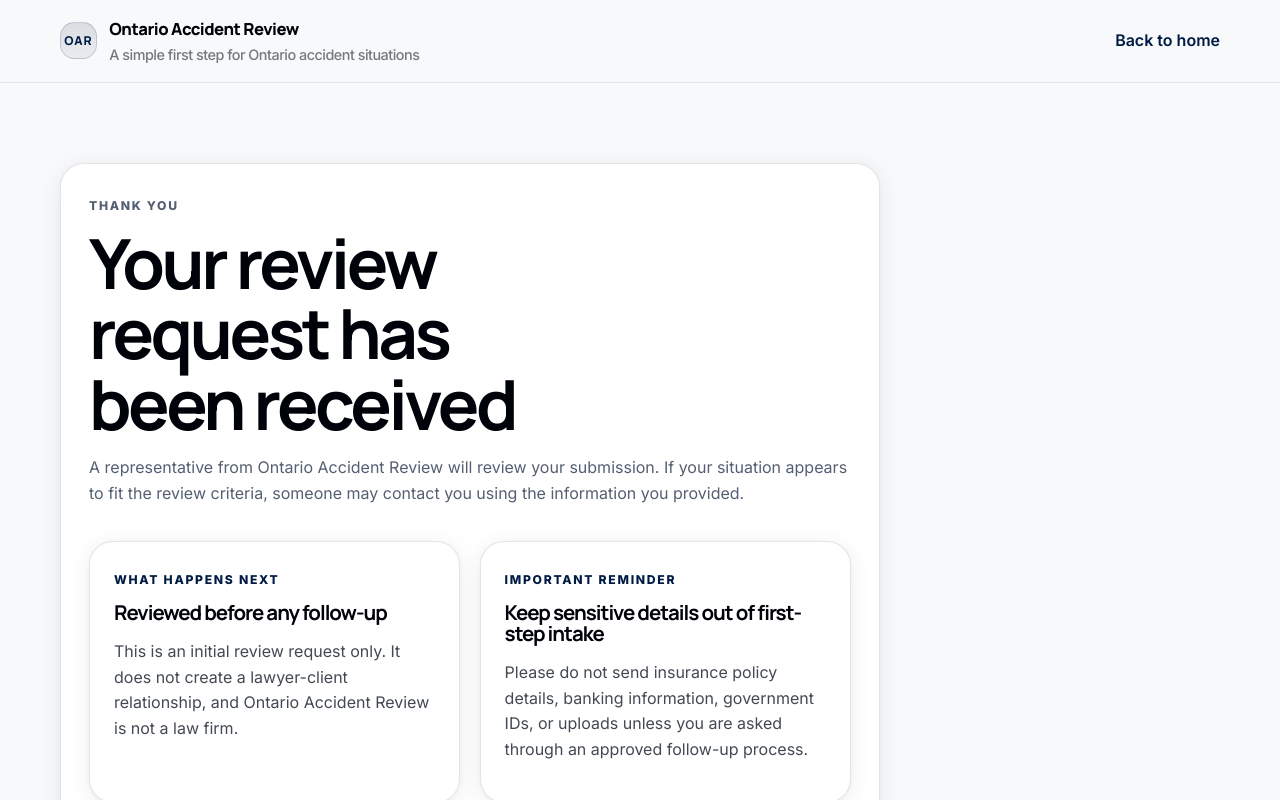
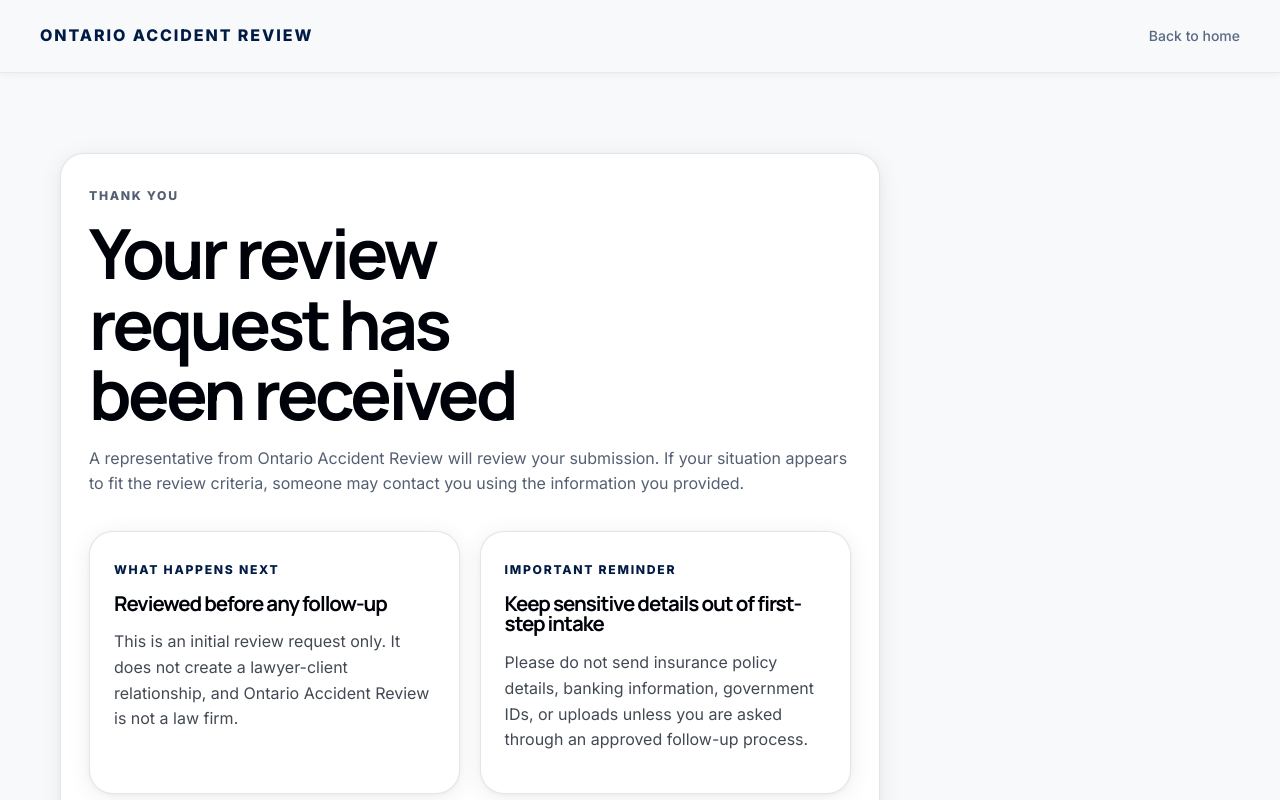
Before and after one commit to jyoung905/OARreal, a Next.js app: page /thank-you in a window 1280 px wide. Shown: the top 800 px of the page. Built offline with nearby package versions, Linux system fonts and the light colour scheme.

Commit message:
Update SiteHeader.jsx

```diff
--- a/components/SiteHeader.jsx
+++ b/components/SiteHeader.jsx
@@ -1,25 +1,19 @@
 import Link from 'next/link';
-import { Logo } from '@/components/Logo';
 import { site } from '@/lib/site';
 
 export function SiteHeader() {
   return (
-    <header className="site-header premium-site-header">
-      <div className="container nav">
-        <Logo />
-        <div className="nav-actions desktop-only">
+    <header className="stitch-header">
+      <div className="stitch-nav">
+        <Link href="/" className="stitch-brand" aria-label={site.name}>
+          {site.name}
+        </Link>
+        <nav className="stitch-nav-links desktop-only">
           {site.navLinks.map((link) => (
-            <a key={link.href} className="text-link" href={link.href}>
-              {link.label}
-            </a>
+            <a key={link.href} className="stitch-nav-link" href={link.href}>{link.label}</a>
           ))}
-          <a className="button button-secondary nav-cta" href="#intake">
-            Start Your Review
-          </a>
-        </div>
-        <a className="button button-secondary nav-cta mobile-only" href="#intake">
-          Start Your Review
-        </a>
+        </nav>
+        <a className="stitch-nav-cta" href="#intake">Start Your Review</a>
       </div>
     </header>
   );
@@ -27,12 +21,10 @@ export function SiteHeader() {
 
 export function SimpleHeader() {
   return (
-    <header className="site-header">
-      <div className="container nav">
-        <Logo />
-        <Link className="text-link" href="/">
-          Back to home
-        </Link>
+    <header className="stitch-header">
+      <div className="stitch-nav">
+        <Link href="/" className="stitch-brand" aria-label={site.name}>{site.name}</Link>
+        <Link className="stitch-nav-link" href="/">Back to home</Link>
       </div>
     </header>
   );
```
